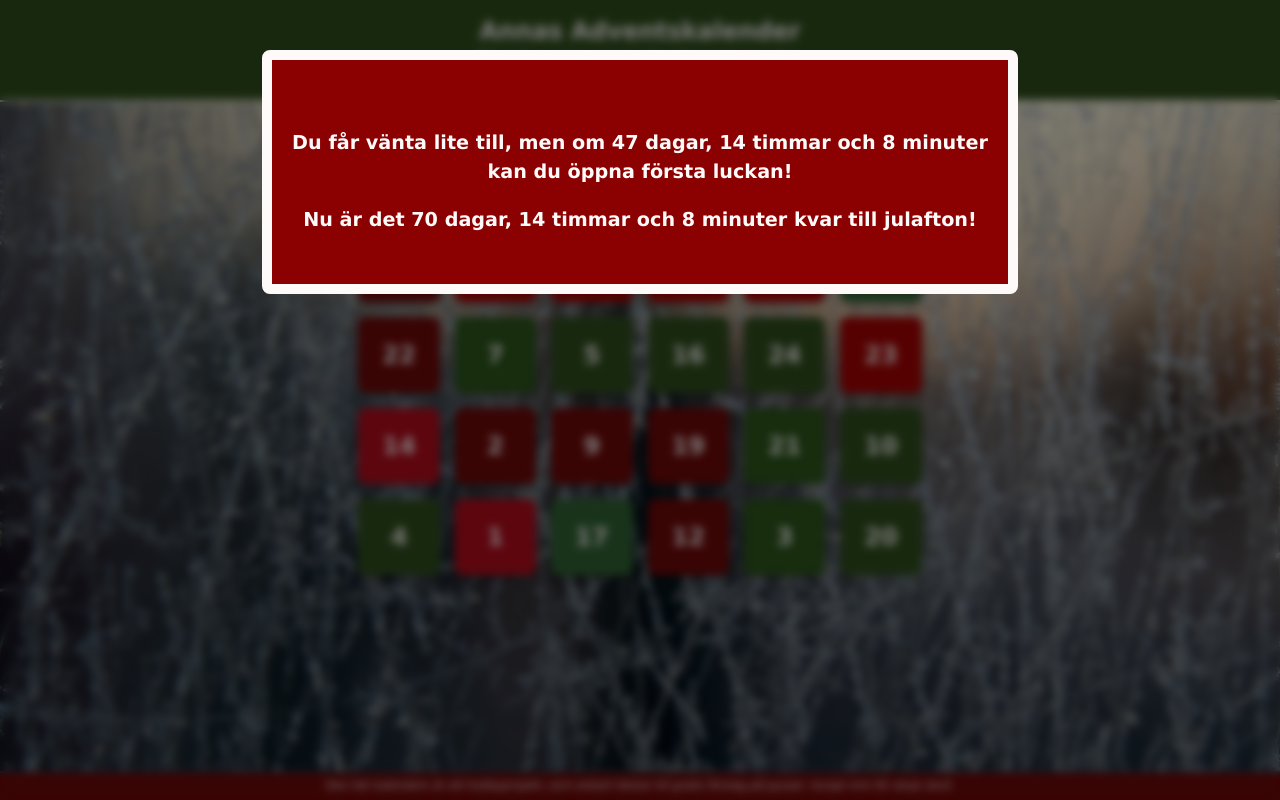
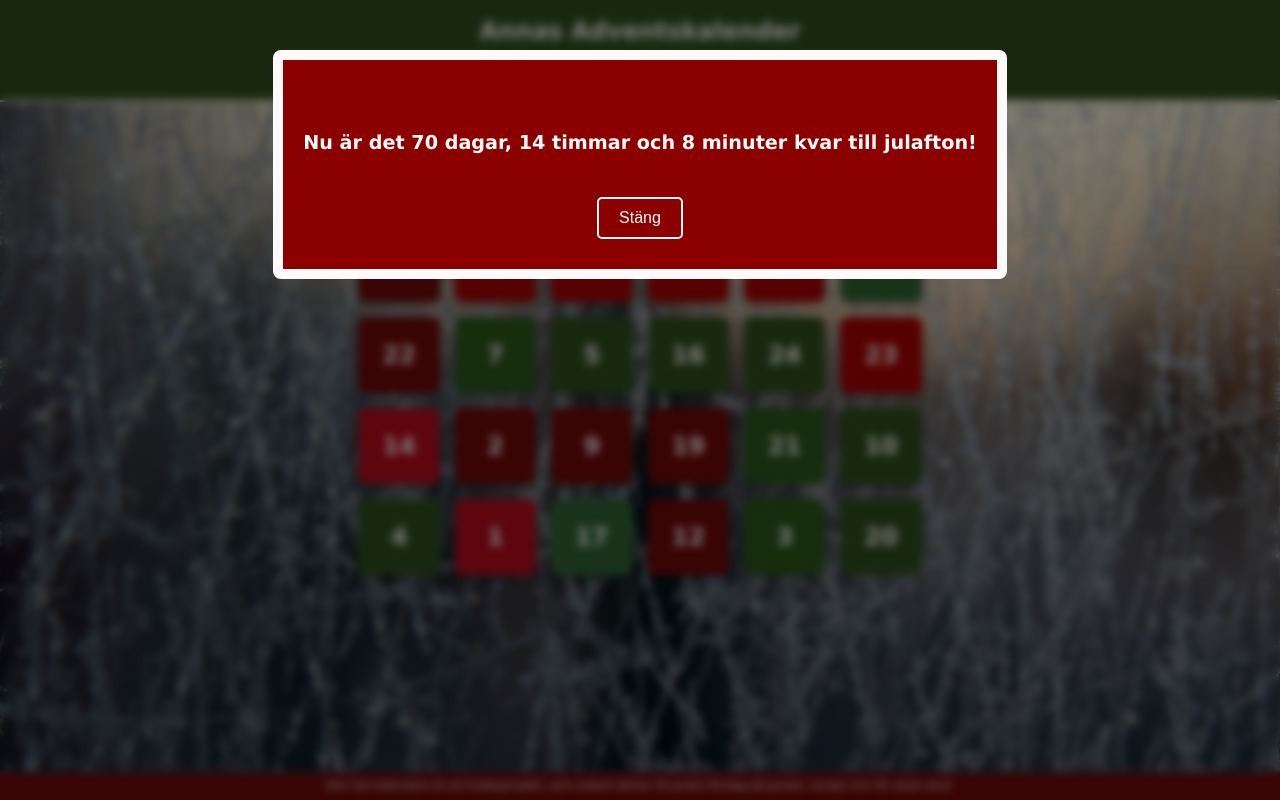
Before and after one commit to annkar73/adventcalendar, a React (Vite) app: page / in a window 1280 px wide. Built offline with nearby package versions, Linux system fonts and the light colour scheme.

Commit message:
remove countdown dec 1

```diff
--- a/src/components/Countdown.tsx
+++ b/src/components/Countdown.tsx
@@ -1,6 +1,5 @@
 import { useEffect, useState } from "react";
 import { styled } from "styled-components";
-
 
 const CountdownModal = styled.div`
     position: fixed;
@@ -8,12 +7,12 @@ const CountdownModal = styled.div`
     left: 0;
     right: 0;
     bottom: 0;
-    background: rgba(0, 0, 0, 0.5); /* Halvgenomskinlig bakgrund */
+    background: rgba(0, 0, 0, 0.5);
     display: flex;
     justify-content: center;
     align-items: flex-start;
-    backdrop-filter: blur(4px); /* Lägger till en suddig effekt */
-    z-index: 1000; /* Placera ovanpå annat innehåll */
+    backdrop-filter: blur(4px);
+    z-index: 1000;
 `;
 
 const StyledCountdown = styled.div`
@@ -23,11 +22,26 @@ const StyledCountdown = styled.div`
     color: snow;
     padding: 50px 20px 30px 20px;
     border: 10px solid snow;
-
     border-radius: 8px;
     text-align: center;
     margin: 50px 20px 30px 20px;
     max-width: 80%;
+`;
+
+const CloseButton = styled.button`
+    background: none;
+    color: snow;
+    border: 2px solid snow;
+    padding: 10px 20px;
+    font-size: 1rem;
+    cursor: pointer;
+    margin-top: 20px;
+    border-radius: 5px;
+
+    &:hover {
+        background: snow;
+        color: darkred;
+    }
 `;
 
 const Countdown = () => {
@@ -37,72 +51,52 @@ const Countdown = () => {
         minutes: number;
     } | null>(null);
 
-    const [timeLeftDecember, setTimeLeftDecember] = useState<{
-        days: number;
-        hours: number;
-        minutes: number;
-    } | null>(null);
+    const [isModalOpen, setIsModalOpen] = useState(true);
+
+    const calculateTimeLeft = (targetDate: Date) => {
+        const now = new Date();
+        const timeDiff = targetDate.getTime() - now.getTime();
+
+        return {
+            days: Math.floor(timeDiff / (1000 * 60 * 60 * 24)),
+            hours: Math.floor((timeDiff % (1000 * 60 * 60 * 24)) / (1000 * 60 * 60)),
+            minutes: Math.floor((timeDiff % (1000 * 60 * 60)) / (1000 * 60)),
+        };
+    };
 
     useEffect(() => {
-        const calculateTimeLeft = () => {
+        const updateCountdown = () => {
             const now = new Date();
 
-            // Nedräkning till julafton, och sedan till 15 januari
-            let targetDate = new Date(now.getFullYear(), 11, 24, 0, 0, 0); // 24 december
-            if (now > targetDate) {
-                targetDate = new Date(now.getFullYear() + 1, 0, 15, 0, 0, 0); // 15 januari nästa år
+            // Räkna ner till julafton
+            let christmasDate = new Date(now.getFullYear(), 11, 24, 0, 0, 0);
+            if (now > christmasDate) {
+                christmasDate = new Date(now.getFullYear() + 1, 11, 24, 0, 0, 0);
             }
-
-            const timeDiffChristmas = targetDate.getTime() - now.getTime();
-            const daysToChristmas = Math.floor(timeDiffChristmas / (1000 * 60 * 60 * 24));
-            const hoursToChristmas = Math.floor((timeDiffChristmas % (1000 * 60 * 60 * 24)) / (1000 * 60 * 60));
-            const minutesToChristmas = Math.floor((timeDiffChristmas % (1000 * 60 * 60)) / (1000 * 60));
-
-            setTimeLeftChristmas({ days: daysToChristmas, hours: hoursToChristmas, minutes: minutesToChristmas });
-
-            // Nedräkning till 1 december
-            const decemberFirst = new Date(now.getFullYear(), 11, 1, 0, 0, 0);
-            if (now > decemberFirst) {
-                decemberFirst.setFullYear(decemberFirst.getFullYear() + 1); // Om efter 1 december, sätt till nästa år
-            }
-            const timeDiffDecember = decemberFirst.getTime() - now.getTime();
-            const daysToDecember = Math.floor(timeDiffDecember / (1000 * 60 * 60 * 24));
-            const hoursToDecember = Math.floor((timeDiffDecember % (1000 * 60 * 60 * 24)) / (1000 * 60 * 60));
-            const minutesToDecember = Math.floor((timeDiffDecember % (1000 * 60 * 60)) / (1000 * 60));
-
-            setTimeLeftDecember({ days: daysToDecember, hours: hoursToDecember, minutes: minutesToDecember });
+            setTimeLeftChristmas(calculateTimeLeft(christmasDate));
         };
 
-        calculateTimeLeft();
-        const interval = setInterval(calculateTimeLeft, 1000 * 60); // Uppdatera varje minut
+        updateCountdown();
+        const interval = setInterval(updateCountdown, 60000); // Uppdatera varje minut
 
         return () => clearInterval(interval);
     }, []);
 
-    if (timeLeftChristmas === null || timeLeftDecember === null) {
-        return <p>Laddar nedräkning...</p>;
-    }
+    const handleClose = () => setIsModalOpen(false);
 
-    const { days: daysToChristmas, hours: hoursToChristmas, minutes: minutesToChristmas } = timeLeftChristmas;
-    const { days: daysToDecember, hours: hoursToDecember, minutes: minutesToDecember } = timeLeftDecember;
+    if (!isModalOpen) return null;
 
     return (
-        <>
         <CountdownModal>
             <StyledCountdown>
-                {daysToDecember > 0 ? (
-                    <p>Du får vänta lite till, men om {daysToDecember} dagar, {hoursToDecember} timmar och {minutesToDecember} minuter <br /> kan du öppna första luckan!</p>
-                ) : null}
                 <p>
-                    {daysToChristmas === 0
+                    {timeLeftChristmas && timeLeftChristmas.days === 0
                         ? "Idag är det julafton!"
-                        : `Nu är det ${daysToChristmas} dagar, ${hoursToChristmas} timmar och ${minutesToChristmas} minuter kvar till ${
-                              new Date().getMonth() === 0 && new Date().getDate() >= 15 ? "nästa jul" : "julafton"
-                          }!`}
+                        : `Nu är det ${timeLeftChristmas?.days} dagar, ${timeLeftChristmas?.hours} timmar och ${timeLeftChristmas?.minutes} minuter kvar till julafton!`}
                 </p>
+                <CloseButton onClick={handleClose}>Stäng</CloseButton>
             </StyledCountdown>
         </CountdownModal>
-        </>
     );
 };
 
```
